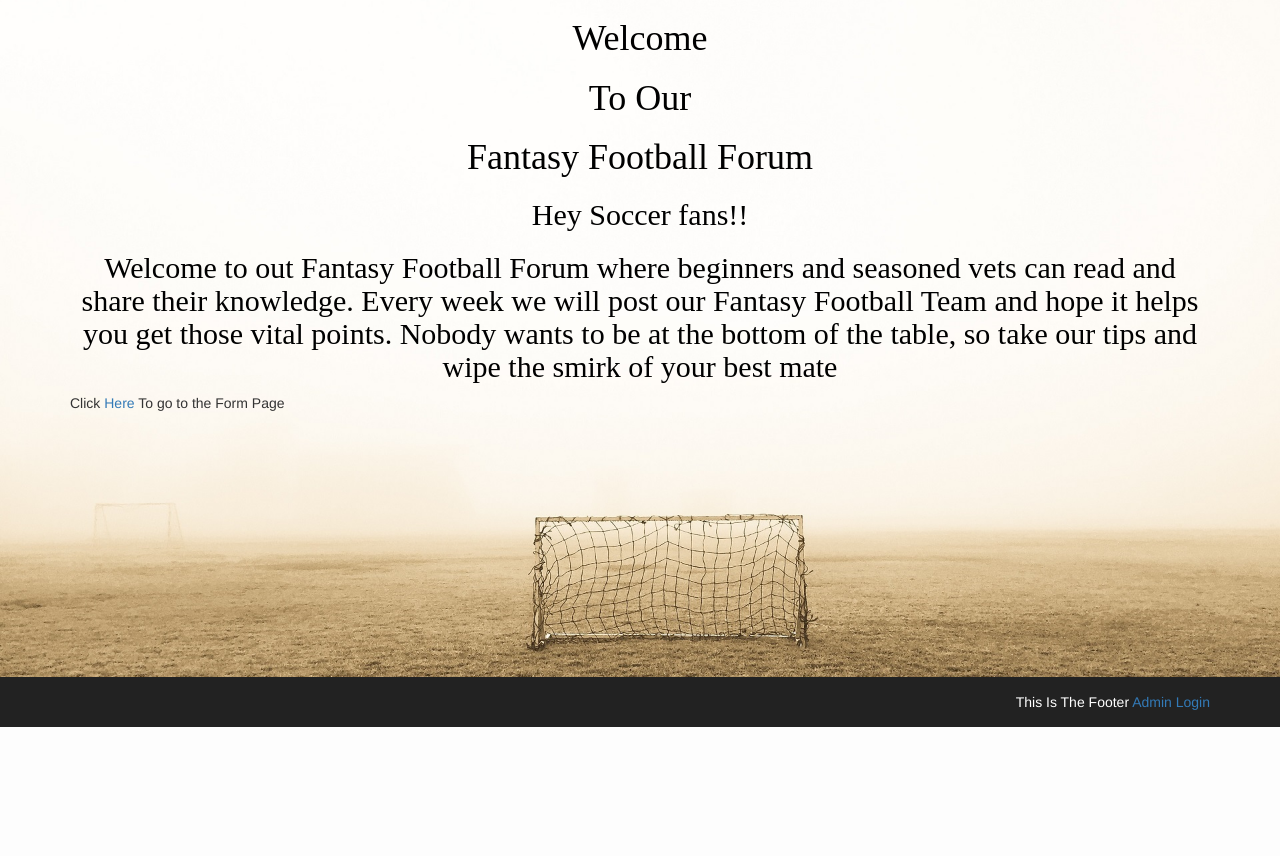
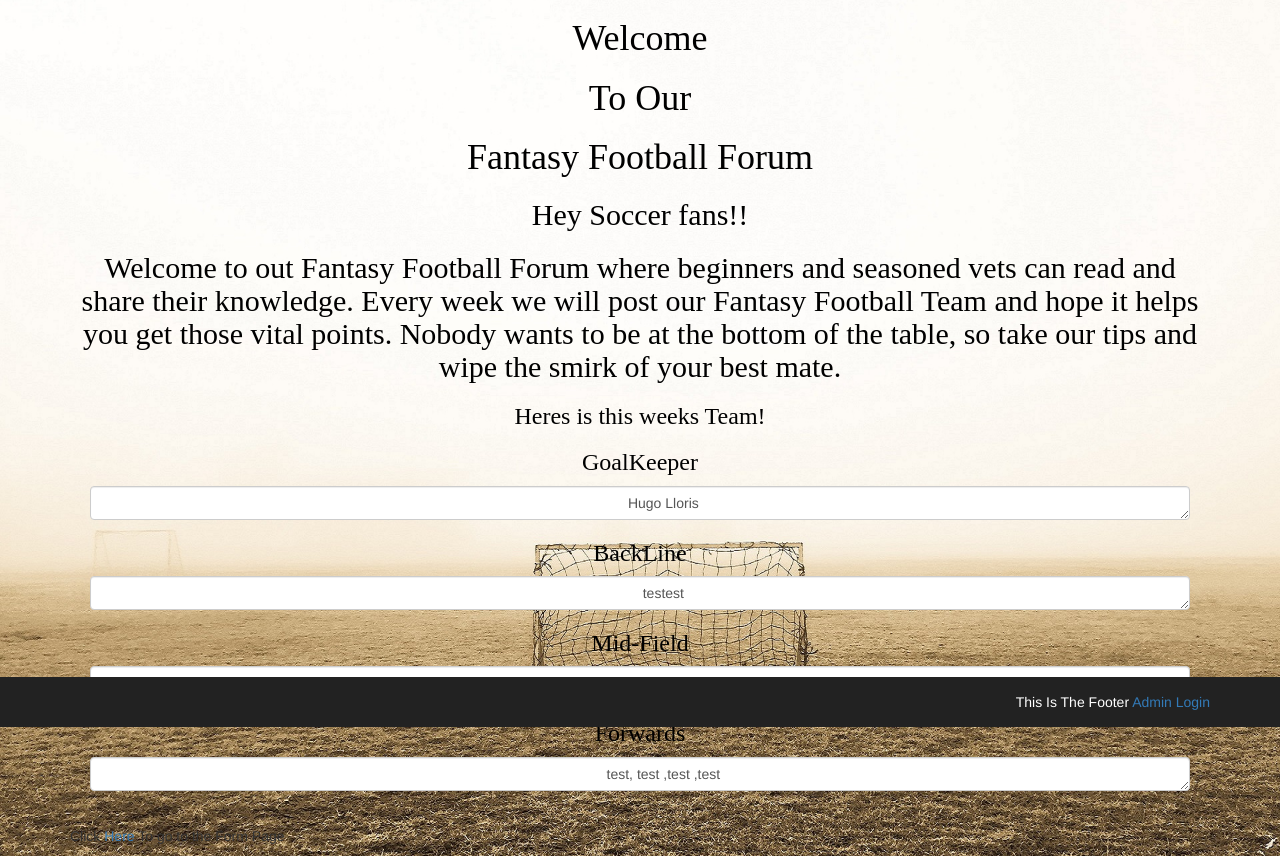
Before and after one commit to moranpatrick/data-rep-project, a Flask app: page / in a window 1280 px wide. Shown: the part 73-929 px from the top of the page. Before the commit the page ends 800 px from the top, so only its background shows below. Run offline with Flask 2, Linux system fonts and the light colour scheme; data comes from the database, SQL or seed files in the repository; both versions use the stored data as it was after the commit; some libraries are stand-ins or nearby versions.

Commit message:
Database set up and pulling from the database for team sheet

```diff
--- a/app.py
+++ b/app.py
@@ -11,8 +11,12 @@ app.secret_key = "testLogin"
 
 @app.route('/')
 def index():
+    g.db = connect_db()
+    cur = g.db.execute('select * from teamData')
+    posts = [dict(position=row[0], names=row[1]) for row in cur.fetchall()]
+    g.db.close()
     # When routed here render home page template
-    return render_template("homePage.html")
+    return render_template("homePage.html", posts = posts)
 
 @app.route('/form', methods = ['GET','POST'])
 def form():
--- a/sql.py
+++ b/sql.py
@@ -5,3 +5,9 @@ with sqlite3.connect("data/formData.db") as connection:
     c.execute("""CREATE TABLE postData(name TEXT, message TEXT)""")
     c.execute('INSERT INTO postData VALUES("Patrick", "I think Spurs Will win the league!!.")')
     c.execute('INSERT INTO postData VALUES("Gerry", "I also think that. Also Harry Kane will be top goalscorer again!")')
+
+    c.execute("""CREATE TABLE teamData(position TEXT, names TEXT)""")
+    c.execute('INSERT INTO teamData VALUES("GoalKeeper", "Hugo Lloris")')
+    c.execute('INSERT INTO teamData VALUES("BackLine", "testest")')
+    c.execute('INSERT INTO teamData VALUES("Mid-Field", "test, test ,test ,test")')
+    c.execute('INSERT INTO teamData VALUES("Forwards", "test, test ,test ,test")')
--- a/static/homePage.css
+++ b/static/homePage.css
@@ -11,13 +11,21 @@ h2{
     color: black;
     font-family: "Times New Roman";
 }
+
+h3{
+    font: bold;
+    text-align: center;
+    color: black;
+    font-family: "Times New Roman";
+}
 body{
     background: url(background3.jpeg) no-repeat;
     background-size: 100%;
 }
 
-div{
-
+#teamText
+{
+    text-align: center;
 }
 
 .footer{
--- a/templates/forum.html
+++ b/templates/forum.html
@@ -3,12 +3,12 @@
 {% block content %}
 
     <div class="form-group" style="margin-left: 20px; margin-right: 20px">
-        <textarea class="form-control" rows="20">
             {% for post in posts %}
+                <textarea class="form-control" rows="4">
                 {{ post.name }} Says:
                 {{ post.message }}
+                </textarea>
             {% endfor %}
-        </textarea>
     </div>
 
 {% endblock %}
--- a/templates/homePage.html
+++ b/templates/homePage.html
@@ -7,9 +7,16 @@
 <h1>Fantasy Football Forum</h1>
 
 <h2>Hey Soccer fans!! </h2>
-<h2>Welcome to out Fantasy Football Forum where beginners and seasoned vets can read and share their knowledge. Every week we will post our Fantasy Football Team and hope it helps you get those vital points. Nobody wants to be at the bottom of the table, so take our tips and wipe the smirk of your best mate </h2>
-    <div id="container">
-
-    </div>
+<h2>Welcome to out Fantasy Football Forum where beginners and seasoned vets can read and share their knowledge. Every week we will post our Fantasy Football Team and hope it helps you get those vital points. Nobody wants to be at the bottom of the table, so take our tips and wipe the smirk of your best mate.</h2>
+<h3>Heres is this weeks Team!</h3>
+<div class="form-group" style="margin-left: 20px; margin-right: 20px">
+    {% for post in posts %}
+        <h3>{{ post.position }}</h3>
+        <textarea class="form-control" id = teamText rows="1">
+            {{ post.names }}
+        </textarea>
+    {% endfor %}
+    <br/>
+</div>
 <p>Click <a href="/form">Here</a> To go to the Form Page</p>
 {% endblock %}
```
Also changed, not shown: data/formData.db, static/background2.jpeg (deleted), static/background3.jpeg, static/deserted-1838313.jpeg (deleted), static/deserted-1838313.jpg (deleted), static/jersey.jpg (deleted), static/minisoccer.png (deleted).
